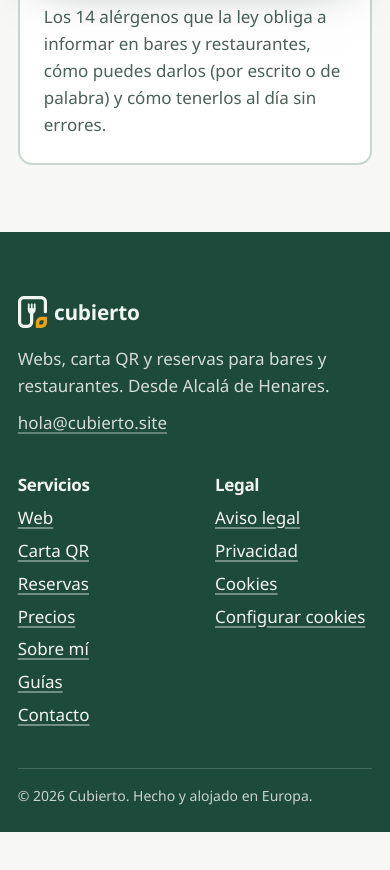
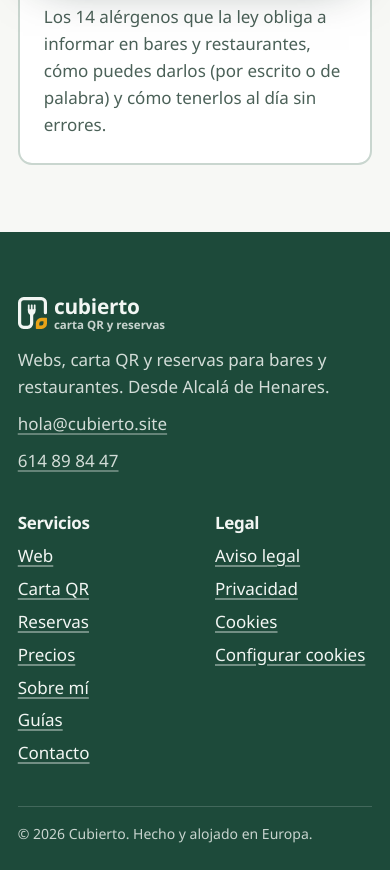
Before and after one commit to Manuel0311Nan/cubierto, an Astro site: page /guias in a window 390 px wide. Shown: the part 856-1726 px from the top of the page. Before the commit the page ends 1688 px from the top, so only its background shows below. Built offline with nearby package versions, Linux system fonts and the light colour scheme; Astro itself is replaced by a stand-in of ours; no server answers; a web font is replaced by a local one.

Commit message:
feat(brand): add brand line, phone and Google Business profile
- Show "carta QR y reservas" under the logo to tell the brand apart from the common word
- Add alternateName, contactPoint, logo and sameAs to the business JSON-LD
- Publish the contact phone with a readable format and track calls in Umami
- Rename the PWA and bump the service worker version (manifest is precached)

```diff
--- a/public/sw.js
+++ b/public/sw.js
@@ -1,5 +1,5 @@
 /* Service worker de la web. Sube VERSION cuando cambies esta lógica. */
-const VERSION = 'v2';
+const VERSION = 'v3';
 const PAGES = `pages-${VERSION}`;
 const ASSETS = `assets-${VERSION}`;
 const PRECACHE = ['/', '/offline/', '/contacto/', '/favicon.svg', '/manifest.webmanifest', '/icons/icon-192.png'];
--- a/src/components/ContactForm.astro
+++ b/src/components/ContactForm.astro
@@ -22,7 +22,7 @@ const wa = site.contact.whatsapp;
       <p>Te respondo en menos de 24 horas laborables, normalmente el mismo día. Si prefieres, te llamo yo en el hueco que me digas.</p>
       <ul class="direct">
         <li><a href={`mailto:${site.contact.email}`}>{site.contact.email}</a></li>
-        {site.contact.phone && <li><a href={`tel:${site.contact.phone}`}>{site.contact.phone}</a></li>}
+        {site.contact.phone && <li><a href={`tel:${site.contact.phone}`} data-umami-event="llamar">{site.contact.phoneDisplay}</a></li>}
         {wa && <li><a href={`https://wa.me/${wa}`} rel="noopener">Escribir por WhatsApp</a></li>}
       </ul>
     </div>
--- a/src/components/Footer.astro
+++ b/src/components/Footer.astro
@@ -12,7 +12,7 @@ const year = new Date().getFullYear();
       <Logo tone="light" />
       <p>{site.tagline}. Desde {site.city}.</p>
       <p><a href={`mailto:${site.contact.email}`}>{site.contact.email}</a></p>
-      {site.contact.phone && <p><a href={`tel:${site.contact.phone}`}>{site.contact.phone}</a></p>}
+      {site.contact.phone && <p><a href={`tel:${site.contact.phone}`} data-umami-event="llamar">{site.contact.phoneDisplay}</a></p>}
     </div>
 
     <nav aria-label="Servicios">
--- a/src/components/Logo.astro
+++ b/src/components/Logo.astro
@@ -4,8 +4,10 @@ import { site } from '../config/site';
 interface Props {
   /** `brand`: verde sobre fondo claro (cabecera). `light`: toma el color del texto (pie sobre verde). */
   tone?: 'brand' | 'light';
+  /** Muestra el "apellido" de la marca (site.brandLine) bajo el nombre. */
+  withLine?: boolean;
 }
-const { tone = 'brand' } = Astro.props;
+const { tone = 'brand', withLine = true } = Astro.props;
 ---
 
 <span class:list={['logo', tone]}>
@@ -30,7 +32,10 @@ const { tone = 'brand' } = Astro.props;
       d="M61.5,90.5 A19,19 0 0 1 80.5,71.5 H97.6 A2.4,2.4 0 0 1 100,73.9 V91 A19,19 0 0 1 81,110 H63.9 A2.4,2.4 0 0 1 61.5,107.6 Z M73.5,91.1 A7.6,7.6 0 0 1 81.1,83.5 H87 A1,1 0 0 1 88,84.5 V90.4 A7.6,7.6 0 0 1 80.4,98 H74.5 A1,1 0 0 1 73.5,97 Z"
     ></path>
   </svg>
-  <span>{site.name.toLowerCase()}</span>
+  <span class="words">
+    <span class="name">{site.name.toLowerCase()}</span>
+    {withLine && <span class="line">{site.brandLine}</span>}
+  </span>
 </span>
 
 <style>
@@ -45,6 +50,21 @@ const { tone = 'brand' } = Astro.props;
   }
   .logo svg {
     flex: none;
+  }
+  .words {
+    display: grid;
+    gap: 0.15rem;
+  }
+  .line {
+    font-size: 0.72rem;
+    font-weight: 600;
+    letter-spacing: 0;
+    color: var(--muted);
+    white-space: nowrap;
+  }
+  .light .line {
+    color: inherit;
+    opacity: 0.8;
   }
   .brand {
     color: var(--logo);
--- a/src/config/site.ts
+++ b/src/config/site.ts
@@ -6,6 +6,15 @@
 
 export const site = {
   name: 'Cubierto',
+  /**
+   * "Apellido" de la marca. "Cubierto" es una palabra común: al buscarla salen el diccionario
+   * y tiendas de cubiertos. El nombre completo sale junto al logo, en og:site_name y en el JSON-LD,
+   * y es el que se usa en Instagram, LinkedIn y directorios. En la ficha de Google el nombre
+   * es solo "Cubierto" (sus directrices no permiten añadir descripciones al nombre).
+   */
+  brandLine: 'carta QR y reservas',
+  fullName: 'Cubierto · carta QR y reservas',
+  alternateName: ['Cubierto · carta QR y reservas', 'cubierto.site'],
   url: 'https://cubierto.site', // se usa en canonical, sitemap y JSON-LD (cámbialo también en astro.config.mjs)
   locale: 'es_ES',
   tagline: 'Webs, carta QR y reservas para bares y restaurantes',
@@ -23,15 +32,26 @@ export const site = {
   ],
 
   contact: {
-    email: 'hola@cubierto.site', // TODO: email real
-    phone: '', // TODO: teléfono en formato +34600000000 (vacío = no se muestra)
-    whatsapp: '', // TODO: número para WhatsApp en formato 34600000000 (vacío = no se muestra)
+    email: 'hola@cubierto.site',
+    phone: '+34614898447', // formato internacional para tel: y JSON-LD (vacío = no se muestra)
+    phoneDisplay: '614 89 84 47', // cómo se lee en la web
+    whatsapp: '34614898447', // número para WhatsApp en formato 34600000000 (vacío = no se muestra)
     /**
      * Endpoint que recibe el formulario: /api/contacto/ (src/pages/api/contacto.ts).
      * Se lee de la variable PUBLIC_CONTACT_ENDPOINT. Sin valor, el formulario
      * ofrece enviar el mensaje por email.
      */
     formEndpoint: import.meta.env.PUBLIC_CONTACT_ENDPOINT ?? '',
+  },
+
+  /**
+   * Perfiles públicos de la marca (JSON-LD sameAs). Vacío = no se publica.
+   * Rellénalos cuando existan, con el mismo nombre y teléfono que la web.
+   */
+  profiles: {
+    googleBusiness: 'https://maps.google.com/?cid=12569571851848537674', // ficha de Google Business Profile
+    instagram: '', // TODO
+    linkedin: '', // TODO: página de empresa
   },
 
   /** Analítica sin cookies (Umami). Vacío = sin analítica. */
@@ -45,7 +65,7 @@ export const site = {
     holder: 'Manuel Alcázar',
     taxId: '[NIF]', // TODO
     address: '[Dirección fiscal], Alcalá de Henares (Madrid)', // TODO
-    email: 'hola@cubierto.site', // TODO
+    email: 'hola@cubierto.site',
   },
 
   pilot: {
--- a/src/layouts/Base.astro
+++ b/src/layouts/Base.astro
@@ -19,16 +19,33 @@ const canonical = new URL(Astro.url.pathname, site.url).href;
 const ogImage = new URL('/og.png', site.url).href;
 const fullTitle = title === site.name ? `${site.name} · ${site.tagline}` : `${title} | ${site.name}`;
 
+const sameAs = Object.values(site.profiles).filter(Boolean);
+
 const organization = {
   '@context': 'https://schema.org',
   '@type': 'ProfessionalService',
   '@id': `${site.url}/#negocio`,
   name: site.name,
+  alternateName: site.alternateName,
   url: site.url,
   description: site.description,
   email: site.contact.email,
-  ...(site.contact.phone ? { telephone: site.contact.phone } : {}),
+  ...(site.contact.phone
+    ? {
+        telephone: site.contact.phone,
+        contactPoint: {
+          '@type': 'ContactPoint',
+          contactType: 'sales',
+          telephone: site.contact.phone,
+          email: site.contact.email,
+          areaServed: 'ES',
+          availableLanguage: 'es',
+        },
+      }
+    : {}),
   image: ogImage,
+  logo: new URL('/icons/icon-512.png', site.url).href,
+  ...(sameAs.length ? { sameAs } : {}),
   address: {
     '@type': 'PostalAddress',
     addressLocality: site.city,
@@ -63,7 +80,7 @@ const umami = site.umami;
 
     <meta property="og:type" content="website" />
     <meta property="og:locale" content={site.locale} />
-    <meta property="og:site_name" content={site.name} />
+    <meta property="og:site_name" content={site.fullName} />
     <meta property="og:title" content={fullTitle} />
     <meta property="og:description" content={description} />
     <meta property="og:url" content={canonical} />
```
Also changed, not shown: CLAUDE.md (+1 -0 lines), public/manifest.webmanifest.
